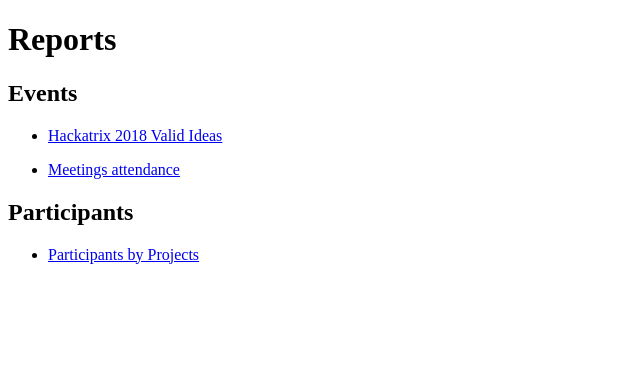
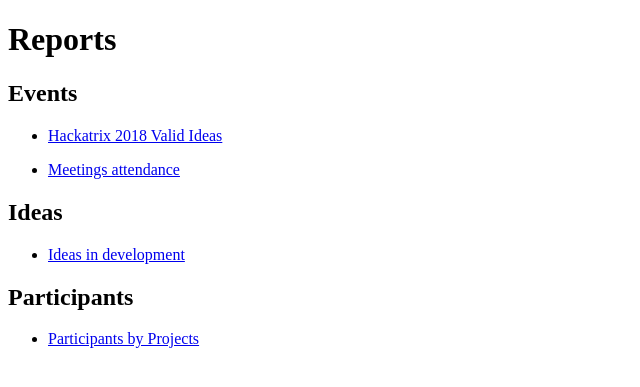
Before and after one commit to belatrix/BelatrixEventsBackend, a Django app: page /reports/ in a window 1280 px wide. Shown: the top 387 px of the page, without its empty margins (0-640 px from the left). Run offline with Django 3.2, Linux system fonts and the light colour scheme; parts of the project's set-up code (start-up, migrations or seed data) failed here and were passed over.

Commit message:
Add report for ideas in development

```diff
--- a/reports/templates/index.html
+++ b/reports/templates/index.html
@@ -9,6 +9,12 @@
     </p>
 </div>
 <div>
+    <h2>Ideas</h2>
+    <p>
+    <ul><li><a href="{% url 'reports:ideas_in_development' %}">Ideas in development</a></li></ul>
+    </p>
+</div>
+<div>
     <h2>Participants</h2>
     <p>
         <ul><li><a href="{% url 'reports:participants_idea' %}">Participants by Projects</a></li></ul>
--- a/reports/urls.py
+++ b/reports/urls.py
@@ -1,7 +1,7 @@
 from django.conf.urls import url
 
 from .views import index
-from .views import idea_list
+from .views import idea_list, idea_in_development
 from .views import meeting_attendance_detail, meeting_list
 from .views import participants_idea
 
@@ -10,6 +10,7 @@
     url(r'^$', index, name='index'),
     url(r'^participants/idea/$', participants_idea, name='participants_idea'),
     url(r'^event/(?P<event_id>\d+)/idea/list/$', idea_list, name='idea_list'),
+    url(r'^idea/development/list/$', idea_in_development, name='ideas_in_development'),
     url(r'^meeting/list/$', meeting_list, name='meeting_list'),
     url(r'^meeting/(?P<meeting_id>\d+)/attendance/list/$', meeting_attendance_detail, name='attendance_list'),
 ]
--- a/reports/views.py
+++ b/reports/views.py
@@ -21,6 +21,12 @@
     return render(request, 'idea_list.html', context)
 
 
+def idea_in_development(request):
+    list = Idea.objects.filter(is_completed=True)
+    context = {'idea_list': list}
+    return render(request, 'idea_list.html', context)
+
+
 def meeting_list(request):
     meetings = Meeting.objects.all()
     context = {'meeting_list': meetings}
```
